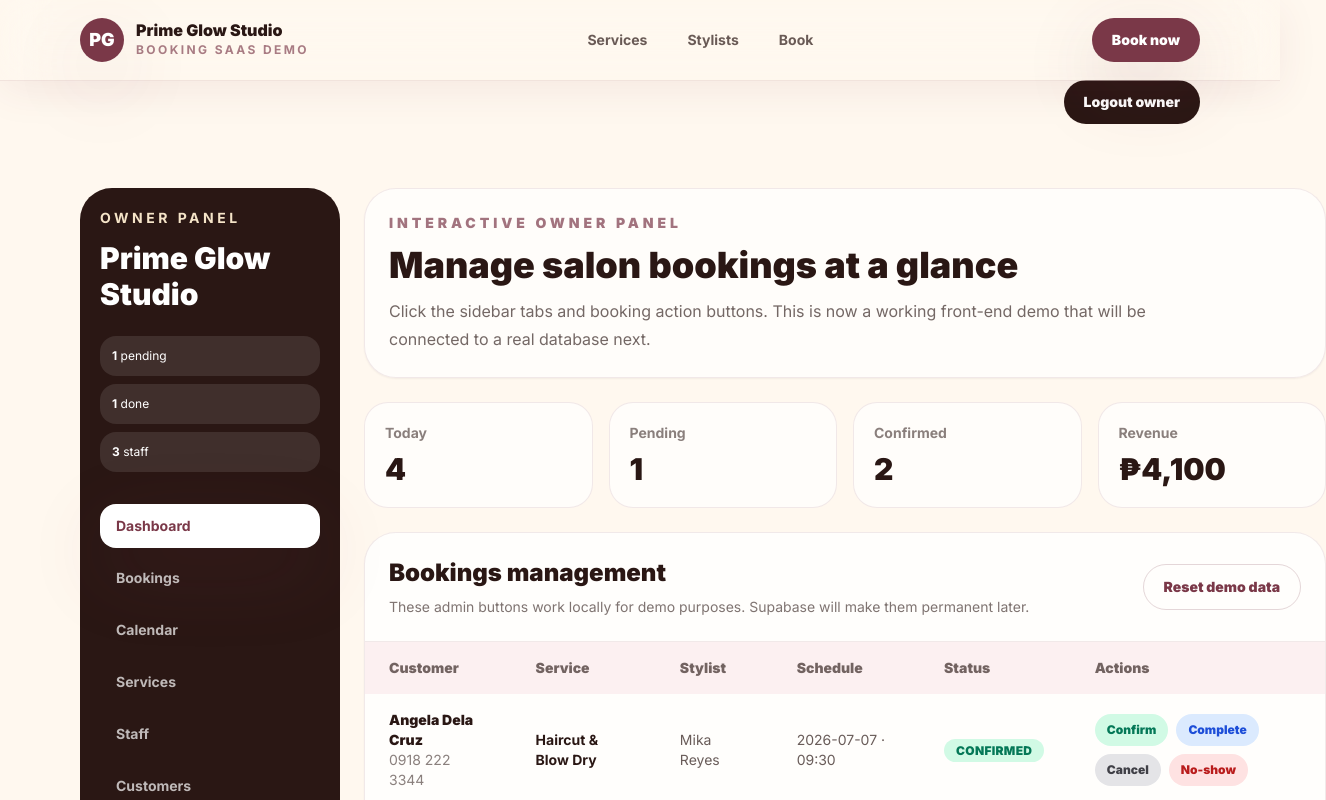
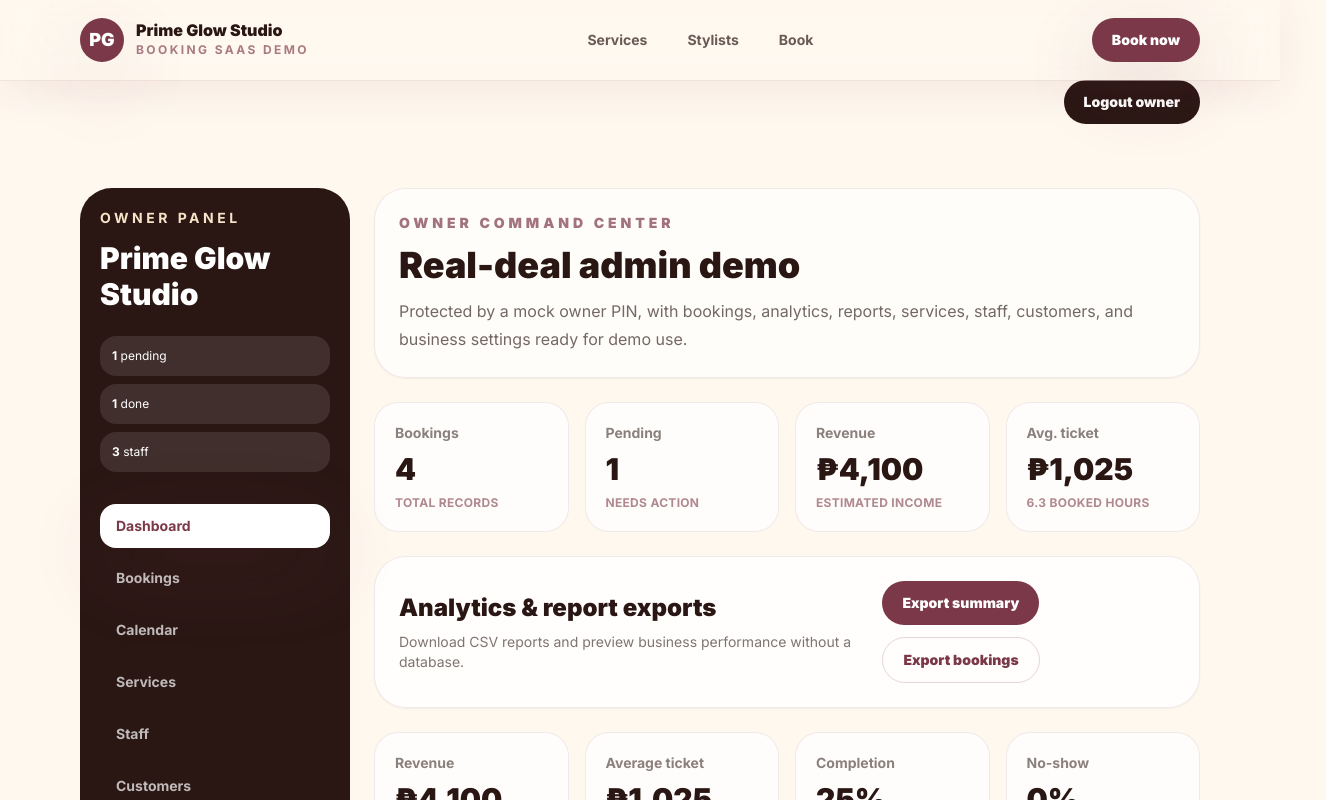
Before and after one commit to tan15hacks/Saas-Salon-Barber-Booking-System, a Next.js app: page /admin in a window 1280 px wide. Both pictures are taken after a click on the button "Open owner dashboard". Shown: the top 800 px of the page, 1326 px wide, since content can reach past the window. Built offline with nearby package versions, Linux system fonts and the light colour scheme.

Commit message:
Wire admin reports services staff and manual bookings

```diff
--- a/components/admin/AdminDashboard.tsx
+++ b/components/admin/AdminDashboard.tsx
@@ -1,11 +1,14 @@
 "use client";
 
 import { useMemo, useState } from "react";
+import type { FormEvent } from "react";
+import { AdminReports } from "@/components/admin/AdminReports";
+import { AdminServicesPanel } from "@/components/admin/AdminServicesPanel";
+import { AdminStaffPanel } from "@/components/admin/AdminStaffPanel";
 import { bookings as seedBookings, salon, services as seedServices, staffMembers as seedStaffMembers } from "@/lib/data";
 import type { Booking, BookingStatus } from "@/lib/types";
 
-const tabs = ["Dashboard", "Bookings", "Calendar", "Services", "Staff", "Customers", "Settings"] as const;
-
+const tabs = ["Dashboard", "Bookings", "Calendar", "Services", "Staff", "Customers", "Reports", "Settings"] as const;
 type AdminTab = (typeof tabs)[number];
 
 const statusStyles: Record<BookingStatus, string> = {
@@ -28,6 +31,17 @@ function StatusBadge({ status }: { status: BookingStatus }) {
   return <span className={`rounded-full px-3 py-1 text-xs font-black uppercase tracking-wide ${statusStyles[status]}`}>{statusLabels[status]}</span>;
 }
 
+function timeToMinutes(time: string) {
+  const [hour, minute] = time.split(":").map(Number);
+  return hour * 60 + minute;
+}
+
+function minutesToTime(total: number) {
+  const hour = Math.floor(total / 60).toString().padStart(2, "0");
+  const minute = (total % 60).toString().padStart(2, "0");
+  return `${hour}:${minute}`;
+}
+
 export function AdminDashboard() {
   const [activeTab, setActiveTab] = useState<AdminTab>("Dashboard");
   const [bookingList, setBookingList] = useState<Booking[]>(seedBookings);
@@ -37,17 +51,27 @@ export function AdminDashboard() {
   const [shopPhone, setShopPhone] = useState(salon.phone);
   const [shopHours, setShopHours] = useState(salon.openingHours);
 
-  const getServiceName = (serviceId: string) => serviceList.find((service) => service.id === serviceId)?.name ?? "Service";
+  const [customerName, setCustomerName] = useState("");
+  const [customerPhone, setCustomerPhone] = useState("");
+  const [bookingServiceId, setBookingServiceId] = useState(seedServices[0].id);
+  const [bookingStaffId, setBookingStaffId] = useState(seedStaffMembers[0].id);
+  const [bookingDate, setBookingDate] = useState(new Date().toISOString().slice(0, 10));
+  const [bookingTime, setBookingTime] = useState("09:00");
+
+  const getService = (serviceId: string) => serviceList.find((service) => service.id === serviceId);
+  const getServiceName = (serviceId: string) => getService(serviceId)?.name ?? "Service";
   const getStaffName = (staffId: string) => staffList.find((staff) => staff.id === staffId)?.name ?? "Any stylist";
-  const getServicePrice = (serviceId: string) => serviceList.find((service) => service.id === serviceId)?.price ?? 0;
+  const getServicePrice = (serviceId: string) => getService(serviceId)?.price ?? 0;
+  const getServiceDuration = (serviceId: string) => getService(serviceId)?.durationMinutes ?? 60;
 
+  const validRevenueBookings = bookingList.filter((booking) => booking.status !== "cancelled" && booking.status !== "no_show");
   const todayBookings = bookingList.length;
   const pendingBookings = bookingList.filter((booking) => booking.status === "pending").length;
   const confirmedBookings = bookingList.filter((booking) => booking.status === "confirmed").length;
   const completedBookings = bookingList.filter((booking) => booking.status === "completed").length;
-  const estimatedRevenue = bookingList
-    .filter((booking) => booking.status !== "cancelled" && booking.status !== "no_show")
-    .reduce((sum, booking) => sum + getServicePrice(booking.serviceId), 0);
+  const estimatedRevenue = validRevenueBookings.reduce((sum, booking) => sum + getServicePrice(booking.serviceId), 0);
+  const averageTicket = validRevenueBookings.length ? Math.round(estimatedRevenue / validRevenueBookings.length) : 0;
+  const bookedHours = bookingList.reduce((sum, booking) => sum + getServiceDuration(booking.serviceId), 0) / 60;
 
   const customers = useMemo(() => {
     const uniqueCustomers = new Map<string, Booking>();
@@ -55,23 +79,50 @@ export function AdminDashboard() {
     return Array.from(uniqueCustomers.values());
   }, [bookingList]);
 
-  const activeServices = serviceList.filter((service) => service.isActive).length;
-  const activeStaff = staffList.length;
-
   function updateBookingStatus(bookingId: string, status: BookingStatus) {
-    setBookingList((currentBookings) =>
-      currentBookings.map((booking) => (booking.id === bookingId ? { ...booking, status } : booking)),
-    );
+    setBookingList((currentBookings) => currentBookings.map((booking) => (booking.id === bookingId ? { ...booking, status } : booking)));
   }
 
-  function toggleService(serviceId: string) {
-    setServiceList((currentServices) =>
-      currentServices.map((service) => (service.id === serviceId ? { ...service, isActive: !service.isActive } : service)),
-    );
+  function addManualBooking(event: FormEvent<HTMLFormElement>) {
+    event.preventDefault();
+    const serviceDuration = getServiceDuration(bookingServiceId);
+    const start = timeToMinutes(bookingTime);
+    const booking: Booking = {
+      id: `bk-${Date.now()}`,
+      customerName: customerName.trim() || "Walk-in Client",
+      customerPhone: customerPhone.trim() || "No phone yet",
+      serviceId: bookingServiceId,
+      staffId: bookingStaffId,
+      date: bookingDate,
+      startTime: bookingTime,
+      endTime: minutesToTime(start + serviceDuration),
+      status: "pending",
+    };
+    setBookingList((currentBookings) => [booking, ...currentBookings]);
+    setCustomerName("");
+    setCustomerPhone("");
   }
 
-  function removeStaff(staffId: string) {
-    setStaffList((currentStaff) => currentStaff.filter((staff) => staff.id !== staffId));
+  function renderBookingForm() {
+    return (
+      <form onSubmit={addManualBooking} className="rounded-[2rem] border border-rosewood/10 bg-white/80 p-6 shadow-sm">
+        <h3 className="text-2xl font-black">Add booking manually</h3>
+        <p className="mt-2 text-sm text-espresso/60">For walk-ins, phone calls, or Messenger bookings.</p>
+        <div className="mt-6 grid gap-4 md:grid-cols-3">
+          <input value={customerName} onChange={(event) => setCustomerName(event.target.value)} placeholder="Customer name" className="input-field" />
+          <input value={customerPhone} onChange={(event) => setCustomerPhone(event.target.value)} placeholder="Phone number" className="input-field" />
+          <input type="date" value={bookingDate} onChange={(event) => setBookingDate(event.target.value)} className="input-field" />
+          <select value={bookingServiceId} onChange={(event) => setBookingServiceId(event.target.value)} className="input-field">
+            {serviceList.filter((service) => service.isActive).map((service) => <option key={service.id} value={service.id}>{service.name}</option>)}
+          </select>
+          <select value={bookingStaffId} onChange={(event) => setBookingStaffId(event.target.value)} className="input-field">
+            {staffList.map((staff) => <option key={staff.id} value={staff.id}>{staff.name}</option>)}
+          </select>
+          <input type="time" value={bookingTime} onChange={(event) => setBookingTime(event.target.value)} className="input-field" />
+        </div>
+        <button className="mt-5 rounded-full bg-rosewood px-6 py-3 font-black text-white transition hover:-translate-y-0.5 hover:bg-espresso">Add booking</button>
+      </form>
+    );
   }
 
   function renderBookingsTable() {
@@ -80,20 +131,19 @@ export function AdminDashboard() {
         <div className="flex flex-col gap-3 border-b border-rosewood/10 p-6 md:flex-row md:items-center md:justify-between">
           <div>
             <h3 className="text-2xl font-black">Bookings management</h3>
-            <p className="mt-2 text-sm text-espresso/60">These admin buttons work locally for demo purposes. Supabase will make them permanent later.</p>
+            <p className="mt-2 text-sm text-espresso/60">Confirm, complete, cancel, or mark no-show. This is front-end state until the database is added.</p>
           </div>
-          <button type="button" onClick={() => setBookingList(seedBookings)} className="rounded-full border border-rosewood/20 px-5 py-3 text-sm font-black text-rosewood transition hover:-translate-y-0.5 hover:bg-rosewood hover:text-white">
-            Reset demo data
-          </button>
+          <button type="button" onClick={() => setBookingList(seedBookings)} className="rounded-full border border-rosewood/20 px-5 py-3 text-sm font-black text-rosewood transition hover:-translate-y-0.5 hover:bg-rosewood hover:text-white">Reset bookings</button>
         </div>
         <div className="overflow-x-auto">
-          <table className="w-full min-w-[960px] text-left text-sm">
+          <table className="w-full min-w-[980px] text-left text-sm">
             <thead className="bg-blush/35 text-espresso/65">
               <tr>
                 <th className="px-6 py-4 font-black">Customer</th>
                 <th className="px-6 py-4 font-black">Service</th>
                 <th className="px-6 py-4 font-black">Stylist</th>
                 <th className="px-6 py-4 font-black">Schedule</th>
+                <th className="px-6 py-4 font-black">Revenue</th>
                 <th className="px-6 py-4 font-black">Status</th>
                 <th className="px-6 py-4 font-black">Actions</th>
               </tr>
@@ -101,13 +151,11 @@ export function AdminDashboard() {
             <tbody className="divide-y divide-rosewood/10">
               {bookingList.map((booking) => (
                 <tr key={booking.id} className="transition hover:bg-blush/20">
-                  <td className="px-6 py-4">
-                    <p className="font-black">{booking.customerName}</p>
-                    <p className="text-espresso/55">{booking.customerPhone}</p>
-                  </td>
+                  <td className="px-6 py-4"><p className="font-black">{booking.customerName}</p><p className="text-espresso/55">{booking.customerPhone}</p></td>
                   <td className="px-6 py-4 font-bold">{getServiceName(booking.serviceId)}</td>
                   <td className="px-6 py-4 text-espresso/70">{getStaffName(booking.staffId)}</td>
-                  <td className="px-6 py-4 text-espresso/70">{booking.date} · {booking.startTime}</td>
+                  <td className="px-6 py-4 text-espresso/70">{booking.date} · {booking.startTime}-{booking.endTime}</td>
+                  <td className="px-6 py-4 font-black text-rosewood">₱{getServicePrice(booking.serviceId).toLocaleString()}</td>
                   <td className="px-6 py-4"><StatusBadge status={booking.status} /></td>
                   <td className="px-6 py-4">
                     <div className="flex flex-wrap gap-2">
@@ -130,26 +178,21 @@ export function AdminDashboard() {
     return (
       <div className="space-y-6">
         <div className="rounded-[2rem] border border-rosewood/10 bg-white/70 p-6 shadow-sm">
-          <p className="text-sm font-black uppercase tracking-[0.28em] text-rosewood/70">Interactive owner panel</p>
-          <h2 className="mt-3 text-4xl font-black">Manage salon bookings at a glance</h2>
-          <p className="mt-3 max-w-3xl leading-7 text-espresso/65">Click the sidebar tabs and booking action buttons. This is now a working front-end demo that will be connected to a real database next.</p>
+          <p className="text-sm font-black uppercase tracking-[0.28em] text-rosewood/70">Owner command center</p>
+          <h2 className="mt-3 text-4xl font-black">Real-deal admin demo</h2>
+          <p className="mt-3 max-w-3xl leading-7 text-espresso/65">Protected by a mock owner PIN, with bookings, analytics, reports, services, staff, customers, and business settings ready for demo use.</p>
         </div>
-
         <div className="grid gap-4 md:grid-cols-4">
           {[
-            ["Today", todayBookings.toString()],
-            ["Pending", pendingBookings.toString()],
-            ["Confirmed", confirmedBookings.toString()],
-            ["Revenue", `₱${estimatedRevenue.toLocaleString()}`],
-          ].map(([label, value]) => (
-            <div key={label} className="rounded-[1.5rem] border border-rosewood/10 bg-white/70 p-5 transition hover:-translate-y-1 hover:shadow-soft">
-              <p className="text-sm font-bold text-espresso/55">{label}</p>
-              <p className="mt-2 text-3xl font-black">{value}</p>
-            </div>
+            ["Bookings", todayBookings.toString(), "Total records"],
+            ["Pending", pendingBookings.toString(), "Needs action"],
+            ["Revenue", `₱${estimatedRevenue.toLocaleString()}`, "Estimated income"],
+            ["Avg. ticket", `₱${averageTicket.toLocaleString()}`, `${bookedHours.toFixed(1)} booked hours`],
+          ].map(([label, value, helper]) => (
+            <div key={label} className="rounded-[1.5rem] border border-rosewood/10 bg-white/75 p-5 transition hover:-translate-y-1 hover:shadow-soft"><p className="text-sm font-bold text-espresso/55">{label}</p><p className="mt-2 text-3xl font-black">{value}</p><p className="mt-2 text-xs font-bold uppercase tracking-wide text-rosewood/60">{helper}</p></div>
           ))}
         </div>
-
-        {renderBookingsTable()}
+        <AdminReports bookings={bookingList} services={serviceList} staff={staffList} />
       </div>
     );
   }
@@ -158,7 +201,7 @@ export function AdminDashboard() {
     return (
       <div className="rounded-[2rem] border border-rosewood/10 bg-white/80 p-6 shadow-sm">
         <h3 className="text-2xl font-black">Daily stylist schedule</h3>
-        <p className="mt-2 text-sm text-espresso/60">A simple calendar-style view for the salon owner.</p>
+        <p className="mt-2 text-sm text-espresso/60">A simple calendar-style view grouped by staff.</p>
         <div className="mt-6 grid gap-4 md:grid-cols-3">
           {staffList.map((staff) => (
             <div key={staff.id} className="rounded-[1.5rem] bg-cream p-5">
@@ -166,71 +209,10 @@ export function AdminDashboard() {
               <p className="mt-1 text-sm text-rosewood">{staff.role}</p>
               <div className="mt-5 space-y-3">
                 {bookingList.filter((booking) => booking.staffId === staff.id).map((booking) => (
-                  <div key={booking.id} className="rounded-2xl bg-white/80 p-4 text-sm">
-                    <p className="font-black">{booking.startTime} · {getServiceName(booking.serviceId)}</p>
-                    <p className="mt-1 text-espresso/60">{booking.customerName}</p>
-                    <div className="mt-3"><StatusBadge status={booking.status} /></div>
-                  </div>
+                  <div key={booking.id} className="rounded-2xl bg-white/80 p-4 text-sm"><p className="font-black">{booking.startTime} · {getServiceName(booking.serviceId)}</p><p className="mt-1 text-espresso/60">{booking.customerName}</p><div className="mt-3"><StatusBadge status={booking.status} /></div></div>
                 ))}
+                {!bookingList.some((booking) => booking.staffId === staff.id) ? <p className="rounded-2xl bg-white/70 p-4 text-sm text-espresso/60">No bookings yet.</p> : null}
               </div>
-            </div>
-          ))}
-        </div>
-      </div>
-    );
-  }
-
-  function renderServices() {
-    return (
-      <div className="rounded-[2rem] border border-rosewood/10 bg-white/80 p-6 shadow-sm">
-        <div className="flex flex-col gap-3 md:flex-row md:items-center md:justify-between">
-          <div>
-            <h3 className="text-2xl font-black">Services</h3>
-            <p className="mt-2 text-sm text-espresso/60">Toggle services on/off for demo. Real add/edit forms come with database integration.</p>
-          </div>
-          <span className="rounded-full bg-blush/60 px-4 py-2 text-sm font-black text-rosewood">{activeServices} active services</span>
-        </div>
-        <div className="mt-6 grid gap-4 md:grid-cols-2">
-          {serviceList.map((service) => (
-            <div key={service.id} className="rounded-[1.5rem] border border-rosewood/10 bg-cream p-5">
-              <div className="flex items-start justify-between gap-4">
-                <div>
-                  <p className="text-sm font-black uppercase tracking-[0.22em] text-rosewood/70">{service.category}</p>
-                  <h4 className="mt-2 text-xl font-black">{service.name}</h4>
-                  <p className="mt-2 text-sm text-espresso/60">₱{service.price.toLocaleString()} · {service.durationMinutes} mins</p>
-                </div>
-                <span className={`rounded-full px-3 py-1 text-xs font-black ${service.isActive ? "bg-emerald-100 text-emerald-700" : "bg-zinc-200 text-zinc-700"}`}>{service.isActive ? "Active" : "Hidden"}</span>
-              </div>
-              <button type="button" onClick={() => toggleService(service.id)} className="mt-5 rounded-full bg-rosewood px-4 py-2 text-sm font-black text-white transition hover:-translate-y-0.5 hover:bg-espresso">
-                {service.isActive ? "Hide service" : "Show service"}
-              </button>
-            </div>
-          ))}
-        </div>
-      </div>
-    );
-  }
-
-  function renderStaff() {
-    return (
-      <div className="rounded-[2rem] border border-rosewood/10 bg-white/80 p-6 shadow-sm">
-        <div className="flex flex-col gap-3 md:flex-row md:items-center md:justify-between">
-          <div>
-            <h3 className="text-2xl font-black">Staff</h3>
-            <p className="mt-2 text-sm text-espresso/60">Remove a stylist locally to test how the admin panel reacts.</p>
-          </div>
-          <button type="button" onClick={() => setStaffList(seedStaffMembers)} className="rounded-full border border-rosewood/20 px-5 py-3 text-sm font-black text-rosewood transition hover:bg-rosewood hover:text-white">Reset staff</button>
-        </div>
-        <div className="mt-6 grid gap-4 md:grid-cols-3">
-          {staffList.map((staff) => (
-            <div key={staff.id} className="rounded-[1.5rem] bg-cream p-5 text-center">
-              <div className="mx-auto grid h-16 w-16 place-items-center rounded-full bg-blush text-lg font-black text-rosewood">
-                {staff.name.split(" ").map((part) => part[0]).join("")}
-              </div>
-              <h4 className="mt-4 text-xl font-black">{staff.name}</h4>
-              <p className="mt-1 text-sm font-bold text-rosewood">{staff.role}</p>
-              <p className="mt-3 text-sm leading-6 text-espresso/60">{staff.bio}</p>
-              <button type="button" onClick={() => removeStaff(staff.id)} className="mt-5 rounded-full bg-white px-4 py-2 text-sm font-black text-rosewood transition hover:-translate-y-0.5 hover:bg-rosewood hover:text-white">Remove from demo</button>
             </div>
           ))}
         </div>
@@ -245,11 +227,7 @@ export function AdminDashboard() {
         <p className="mt-2 text-sm text-espresso/60">Auto-generated from booking records.</p>
         <div className="mt-6 grid gap-4 md:grid-cols-2">
           {customers.map((customer) => (
-            <div key={customer.customerPhone} className="rounded-[1.5rem] bg-cream p-5">
-              <p className="font-black">{customer.customerName}</p>
-              <p className="mt-1 text-sm text-espresso/60">{customer.customerPhone}</p>
-              <p className="mt-3 text-sm font-bold text-rosewood">Latest: {getServiceName(customer.serviceId)}</p>
-            </div>
+            <div key={customer.customerPhone} className="rounded-[1.5rem] bg-cream p-5"><p className="font-black">{customer.customerName}</p><p className="mt-1 text-sm text-espresso/60">{customer.customerPhone}</p><p className="mt-3 text-sm font-bold text-rosewood">Latest: {getServiceName(customer.serviceId)}</p></div>
           ))}
         </div>
       </div>
@@ -262,24 +240,11 @@ export function AdminDashboard() {
         <h3 className="text-2xl font-black">Business settings</h3>
         <p className="mt-2 text-sm text-espresso/60">Editable fields for demo. Later, these become saved shop settings.</p>
         <div className="mt-6 grid gap-4 md:grid-cols-3">
-          <label className="font-black">
-            Shop name
-            <input value={shopName} onChange={(event) => setShopName(event.target.value)} className="input-field mt-3 font-normal" />
-          </label>
-          <label className="font-black">
-            Phone
-            <input value={shopPhone} onChange={(event) => setShopPhone(event.target.value)} className="input-field mt-3 font-normal" />
-          </label>
-          <label className="font-black">
-            Opening hours
-            <input value={shopHours} onChange={(event) => setShopHours(event.target.value)} className="input-field mt-3 font-normal" />
-          </label>
+          <label className="font-black">Shop name<input value={shopName} onChange={(event) => setShopName(event.target.value)} className="input-field mt-3 font-normal" /></label>
+          <label className="font-black">Phone<input value={shopPhone} onChange={(event) => setShopPhone(event.target.value)} className="input-field mt-3 font-normal" /></label>
+          <label className="font-black">Opening hours<input value={shopHours} onChange={(event) => setShopHours(event.target.value)} className="input-field mt-3 font-normal" /></label>
         </div>
-        <div className="mt-6 rounded-[1.5rem] bg-rosewood p-5 text-white">
-          <p className="text-sm font-bold uppercase tracking-[0.22em] text-champagne">Live preview</p>
-          <h4 className="mt-2 text-2xl font-black">{shopName}</h4>
-          <p className="mt-2 text-white/75">{shopPhone} · {shopHours}</p>
-        </div>
+        <div className="mt-6 rounded-[1.5rem] bg-rosewood p-5 text-white"><p className="text-sm font-bold uppercase tracking-[0.22em] text-champagne">Live preview</p><h4 className="mt-2 text-2xl font-black">{shopName}</h4><p className="mt-2 text-white/75">{shopPhone} · {shopHours}</p></div>
       </div>
     );
   }
@@ -287,31 +252,21 @@ export function AdminDashboard() {
   return (
     <section className="py-12 md:py-16">
       <div className="salon-container">
-        <div className="grid gap-6 lg:grid-cols-[260px_1fr]">
+        <div className="grid gap-6 lg:grid-cols-[270px_1fr]">
           <aside className="h-fit rounded-[2rem] bg-espresso p-5 text-white lg:sticky lg:top-28">
             <p className="text-sm font-bold uppercase tracking-[0.25em] text-champagne">Owner panel</p>
             <h1 className="mt-3 text-3xl font-black">{shopName}</h1>
-            <div className="mt-6 grid grid-cols-3 gap-2 text-center text-xs md:grid-cols-3 lg:grid-cols-1 lg:text-left">
-              <div className="rounded-2xl bg-white/10 p-3"><b>{pendingBookings}</b> pending</div>
-              <div className="rounded-2xl bg-white/10 p-3"><b>{completedBookings}</b> done</div>
-              <div className="rounded-2xl bg-white/10 p-3"><b>{activeStaff}</b> staff</div>
-            </div>
-            <nav className="mt-8 space-y-2 text-sm font-bold text-white/70">
-              {tabs.map((item) => (
-                <button key={item} type="button" onClick={() => setActiveTab(item)} className={`w-full rounded-2xl px-4 py-3 text-left transition hover:bg-white/10 ${activeTab === item ? "bg-white text-rosewood shadow-soft" : ""}`}>
-                  {item}
-                </button>
-              ))}
-            </nav>
+            <div className="mt-6 grid grid-cols-3 gap-2 text-center text-xs md:grid-cols-3 lg:grid-cols-1 lg:text-left"><div className="rounded-2xl bg-white/10 p-3"><b>{pendingBookings}</b> pending</div><div className="rounded-2xl bg-white/10 p-3"><b>{completedBookings}</b> done</div><div className="rounded-2xl bg-white/10 p-3"><b>{staffList.length}</b> staff</div></div>
+            <nav className="mt-8 space-y-2 text-sm font-bold text-white/70">{tabs.map((item) => <button key={item} type="button" onClick={() => setActiveTab(item)} className={`w-full rounded-2xl px-4 py-3 text-left transition hover:bg-white/10 ${activeTab === item ? "bg-white text-rosewood shadow-soft" : ""}`}>{item}</button>)}</nav>
           </aside>
-
           <div className="space-y-6">
             {activeTab === "Dashboard" ? renderDashboard() : null}
-            {activeTab === "Bookings" ? renderBookingsTable() : null}
+            {activeTab === "Bookings" ? <div className="space-y-6">{renderBookingForm()}{renderBookingsTable()}</div> : null}
             {activeTab === "Calendar" ? renderCalendar() : null}
-            {activeTab === "Services" ? renderServices() : null}
-            {activeTab === "Staff" ? renderStaff() : null}
+            {activeTab === "Services" ? <AdminServicesPanel services={serviceList} setServices={setServiceList} /> : null}
+            {activeTab === "Staff" ? <AdminStaffPanel staff={staffList} services={serviceList} setStaff={setStaffList} /> : null}
             {activeTab === "Customers" ? renderCustomers() : null}
+            {activeTab === "Reports" ? <AdminReports bookings={bookingList} services={serviceList} staff={staffList} /> : null}
             {activeTab === "Settings" ? renderSettings() : null}
           </div>
         </div>
```
